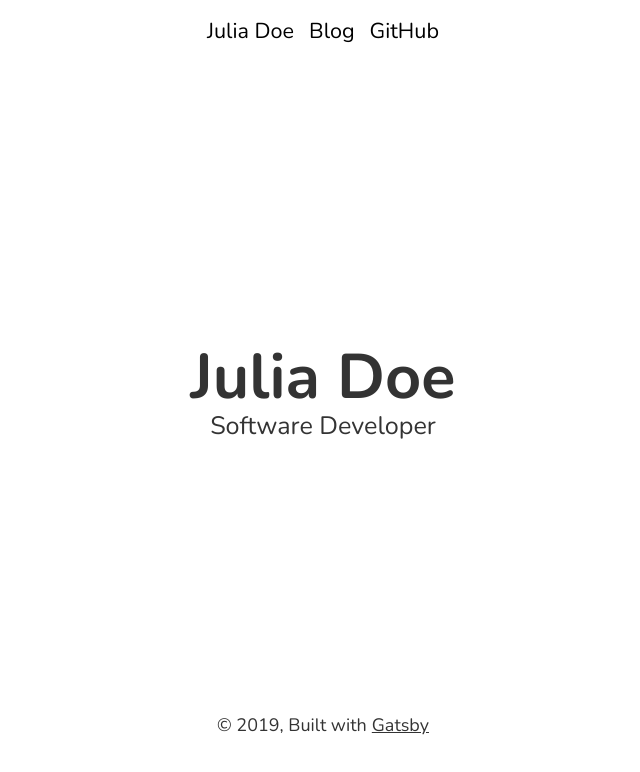
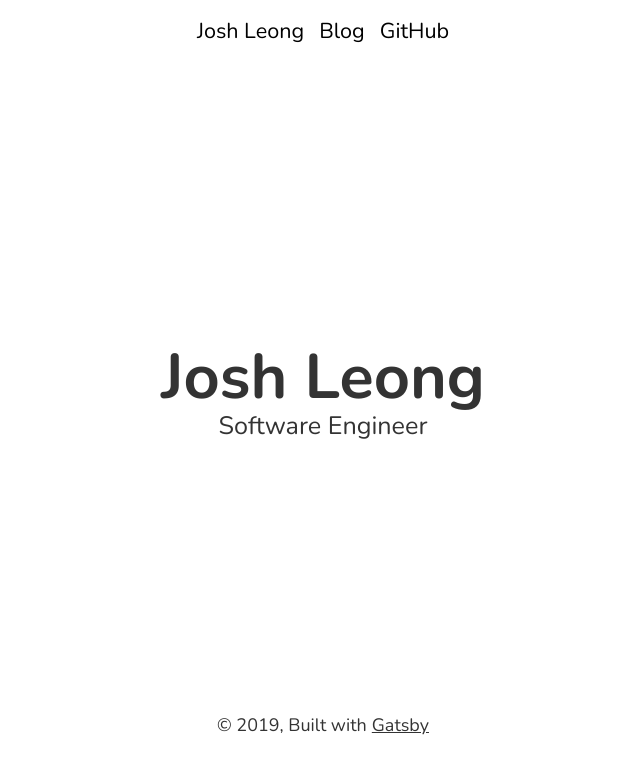
Before and after one commit to leodotng/joshleong.dev, a Gatsby site: page / in a window 1280 px wide. Shown: the whole page, without its empty margins (317-957 px from the left). Built offline with nearby package versions, Linux system fonts and the light colour scheme; Gatsby itself is replaced by a stand-in of ours; a small style sheet from the web is missing.

Commit message:
updated title

```diff
--- a/gatsby-config.js
+++ b/gatsby-config.js
@@ -1,7 +1,7 @@
 module.exports = {
   siteMetadata: {
-    title: `Julia Doe`,
-    description: `A minimal blog starter built with Gatsbyjs. The needed Gatsby files are included.`,
+    title: `Josh Leong`,
+    description: `Software Engineer & Coding Blog`,
     author: `@niklasmtj`,
   },
   plugins: [
--- a/src/components/header.js
+++ b/src/components/header.js
@@ -78,7 +78,7 @@ const Header = ({ siteTitle }) => (
       <p>
         <HomeLink to="/">{siteTitle}</HomeLink>
         <NavLink to="/blog">Blog</NavLink>
-        <GitHubLink href="https://github.com/niklasmtj/gatsby-starter-julia">GitHub</GitHubLink>
+        <GitHubLink href="https://github.com/leodotng">GitHub</GitHubLink>
       </p>
     </Content>
   </SiteHeader>
--- a/src/components/landing-bio.js
+++ b/src/components/landing-bio.js
@@ -41,7 +41,7 @@ const LandingBio = () => (
       <OuterContainer>
         <Container>
           <NameHeader>{data.site.siteMetadata.title}</NameHeader>
-          <Description>Software Developer</Description>
+          <Description>Software Engineer</Description>
         </Container>
       </OuterContainer>
     )}
```
